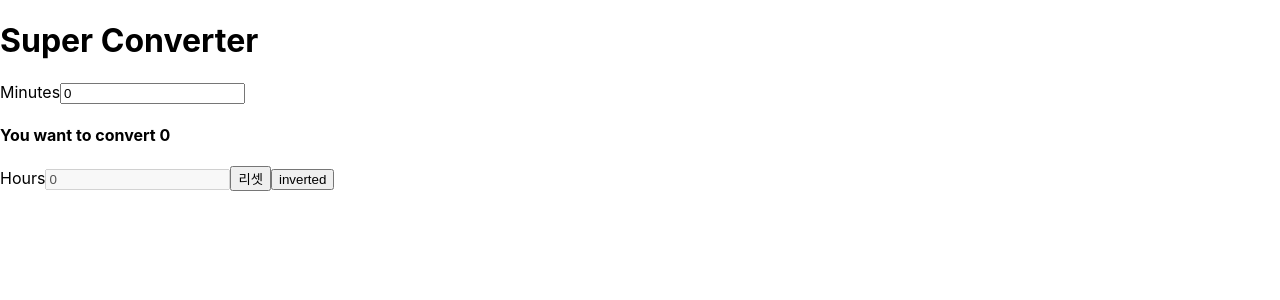
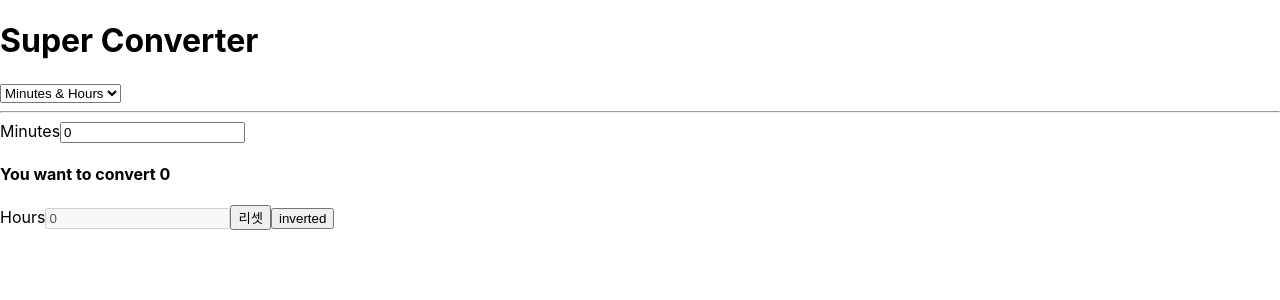
Before and after one commit to bluke127/react_study, a React (Create React App) app: page / in a window 1280 px wide. Shown: the top 300 px of the page. Built offline with nearby package versions, Linux system fonts and the light colour scheme.

Commit message:
feat select 에 따라 다른 컴포넌트 보이게

```diff
--- a/src/App.js
+++ b/src/App.js
@@ -39,12 +39,26 @@ function MinutesToHours() {
     </div>
   );
 }
-
+function KimToMiles() {
+  return <h3>KM 2 M</h3>;
+}
 function App() {
+  const [index, setIndex] = React.useState('0');
+  const onSelect = event => {
+    setIndex(event.target.value);
+  };
   return (
     <div>
       <h1>Super Converter</h1>
-      <MinutesToHours></MinutesToHours>
+      <select onChange={onSelect} value={index}>
+        <option value="x">Please Select</option>
+        <option value="0">Minutes & Hours</option>
+        <option value="1">Kim & Miles</option>
+      </select>
+      <hr />
+      {index === 'x' ? 'Please Select' : null}
+      {index === '0' ? <MinutesToHours /> : null}
+      {index === '1' ? <KimToMiles /> : null}
     </div>
   );
 }
```
